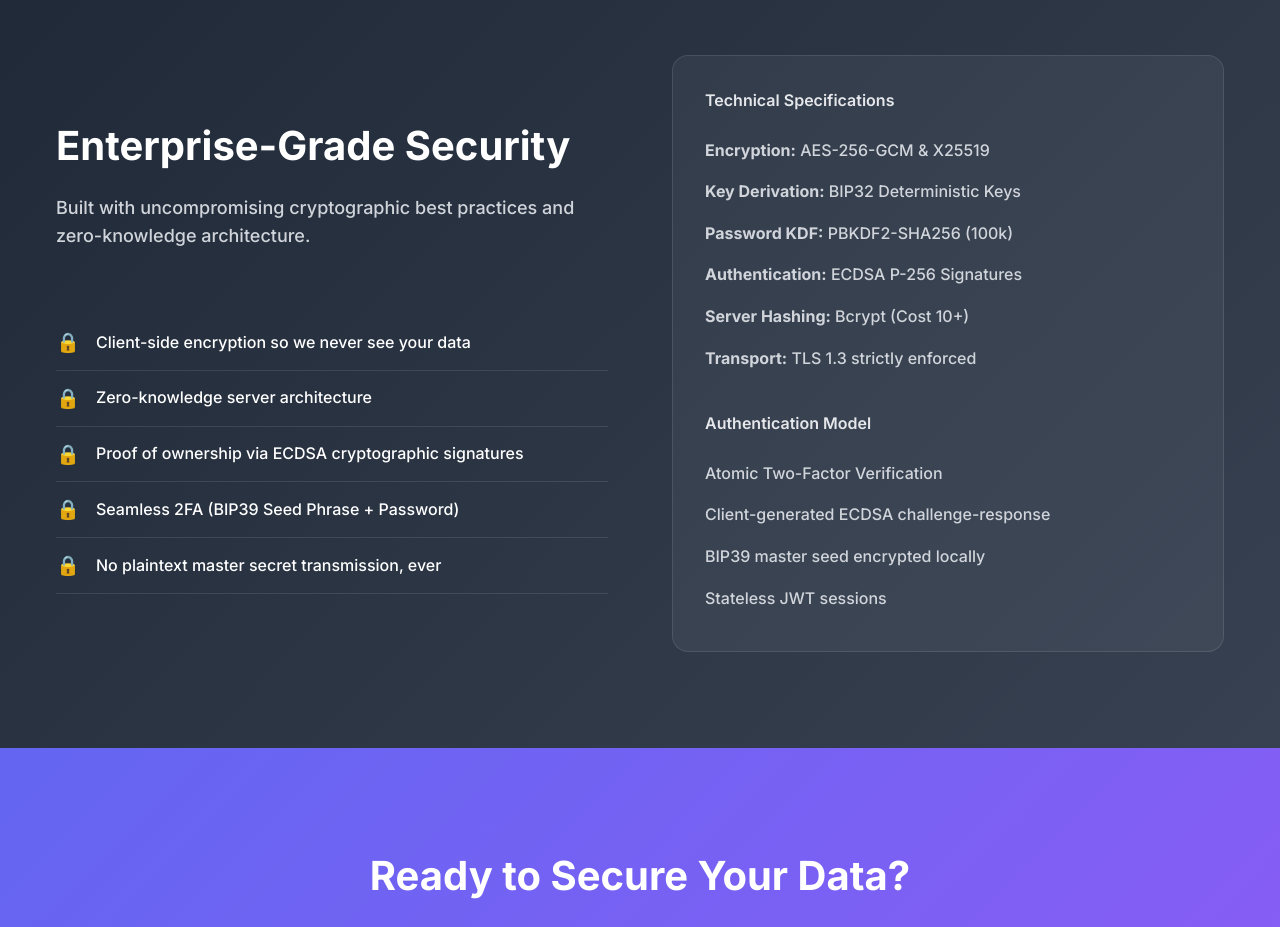
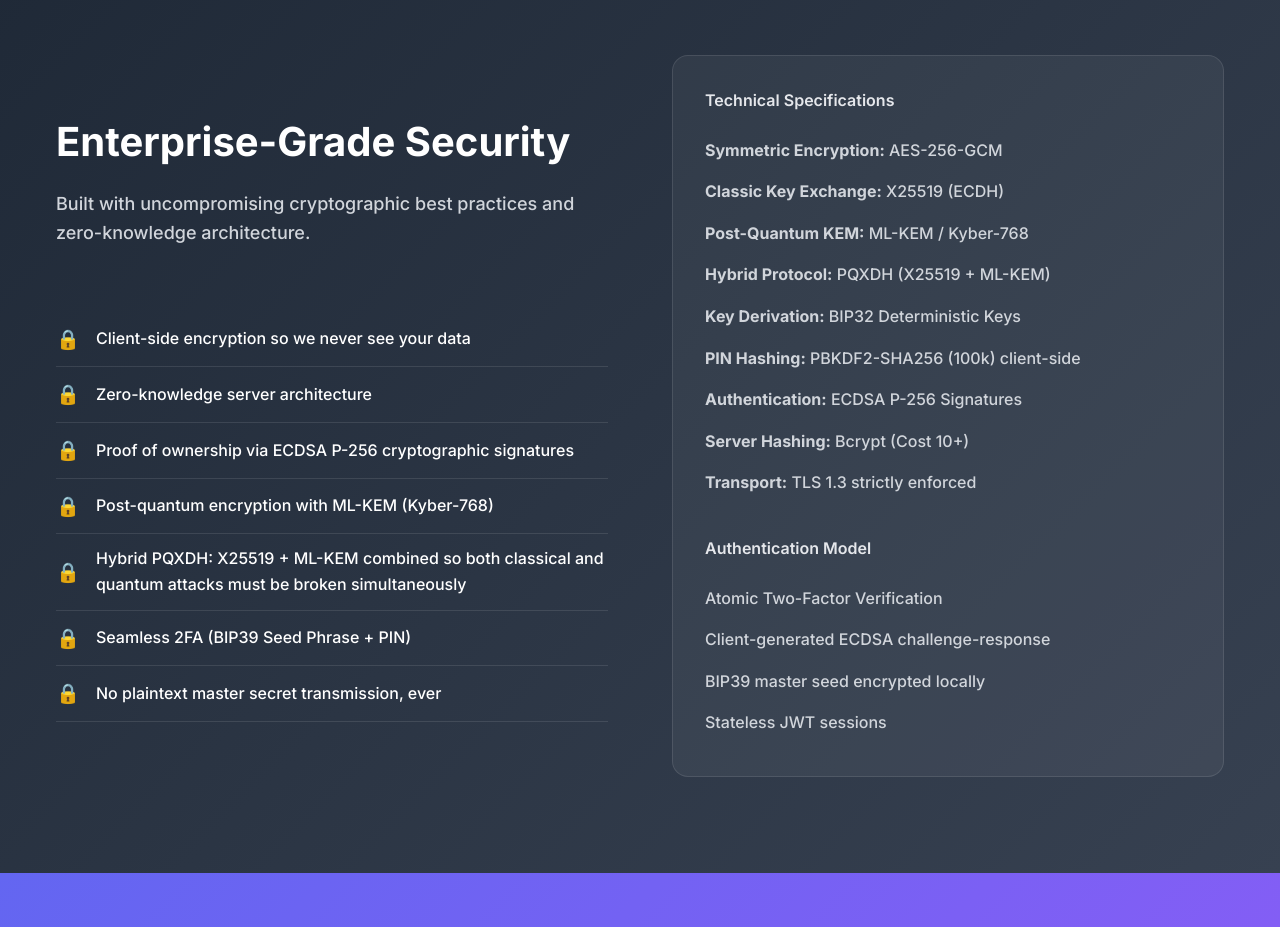
Before and after one commit to CrypleLLC/cryple-lp, a Next.js app: page / in a window 1280 px wide. Shown: the part 5520-6447 px from the top of the page. Built offline with nearby package versions, Linux system fonts and the light colour scheme.

Commit message:
feat: Update security and technical specifications for enhanced clarity and accuracy

```diff
--- a/src/app/page.tsx
+++ b/src/app/page.tsx
@@ -217,8 +217,10 @@ export default function Home() {
             <ul className="security-list">
               <li>Client-side encryption so we never see your data</li>
               <li>Zero-knowledge server architecture</li>
-              <li>Proof of ownership via ECDSA cryptographic signatures</li>
-              <li>Seamless 2FA (BIP39 Seed Phrase + Password)</li>
+              <li>Proof of ownership via ECDSA P-256 cryptographic signatures</li>
+              <li>Post-quantum encryption with ML-KEM (Kyber-768)</li>
+              <li>Hybrid PQXDH: X25519 + ML-KEM combined so both classical and quantum attacks must be broken simultaneously</li>
+              <li>Seamless 2FA (BIP39 Seed Phrase + PIN)</li>
               <li>No plaintext master secret transmission, ever</li>
             </ul>
           </div>
@@ -226,9 +228,12 @@ export default function Home() {
           <div className="tech-specs">
             <h4>Technical Specifications</h4>
             <ul>
-              <li><strong>Encryption:</strong> AES-256-GCM & X25519</li>
+              <li><strong>Symmetric Encryption:</strong> AES-256-GCM</li>
+              <li><strong>Classic Key Exchange:</strong> X25519 (ECDH)</li>
+              <li><strong>Post-Quantum KEM:</strong> ML-KEM / Kyber-768</li>
+              <li><strong>Hybrid Protocol:</strong> PQXDH (X25519 + ML-KEM)</li>
               <li><strong>Key Derivation:</strong> BIP32 Deterministic Keys</li>
-              <li><strong>Password KDF:</strong> PBKDF2-SHA256 (100k)</li>
+              <li><strong>PIN Hashing:</strong> PBKDF2-SHA256 (100k) client-side</li>
               <li><strong>Authentication:</strong> ECDSA P-256 Signatures</li>
               <li><strong>Server Hashing:</strong> Bcrypt (Cost 10+)</li>
               <li><strong>Transport:</strong> TLS 1.3 strictly enforced</li>
```
